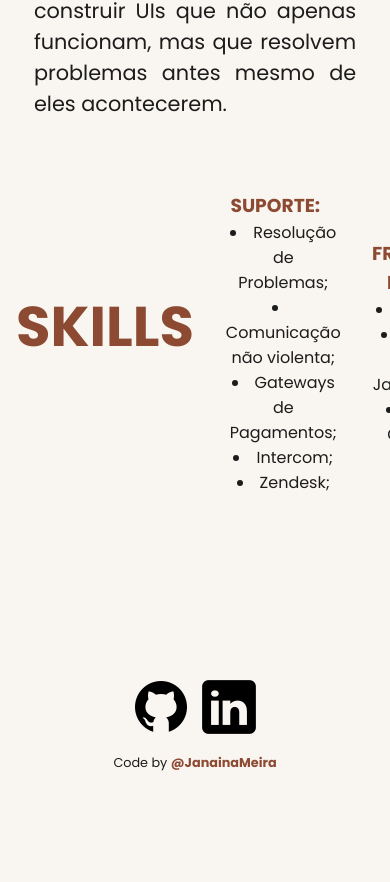
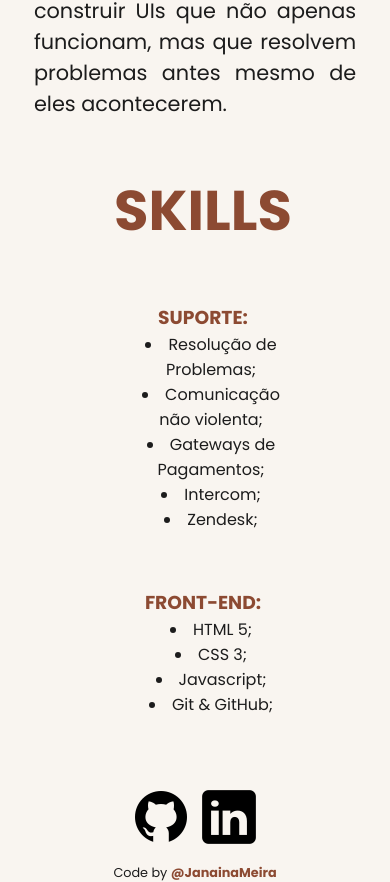
Before and after one commit to JanainaMmeira/Portifolio_Curriculo, a plain HTML site: page index.html in a window 390 px wide. Shown: the part 1678-2560 px from the top of the page. Before the commit the page ends 2450 px from the top, so only its background shows below. Drawn offline with Linux system fonts and the light colour scheme.

Commit message:
update Skills
Ajustei os skills para mobile ficarem em colunas

```diff
--- a/desktop.css
+++ b/desktop.css
@@ -201,6 +201,7 @@ header {
             grid-template-columns: repeat(3, 1fr);
             align-items: center;
             text-align: center;
+            padding-top: 4rem;
            }
 
 
@@ -213,7 +214,8 @@ header {
 
 
     .skill-area {
-        padding: 20px 0 ;}
+            padding: 20px 0 ;
+    }
 
    ul.listS > li {
             list-style: disc;
--- a/index.html
+++ b/index.html
@@ -59,7 +59,7 @@
        </section>
         <article id="skills">
 
-                    <h2>SKILLS </h2>
+                    <h2 class="skills1">SKILLS </h2>
 
                     <section class="skill-area">
                         <h3 >SUPORTE:</h3>
--- a/main.css
+++ b/main.css
@@ -69,31 +69,52 @@
   }
 
   #skills {
-    display: flex;
     gap: 1rem;
     padding-top: 3rem;
     margin-bottom: 0;
-    grid-template-columns: 1fr;
+    flex-basis: auto;
+
+    h2.skills1 {
+    grid-column-start: 2;
+    grid-row-start: auto;
+
+  }
+
+
+
 }
 
   h3 {
     text-align: center;
   }
+
   .skill-area {
+    flex-direction: row;
     gap: 0;
+    grid-row-start: auto;
+    grid-column-start: 2;
+    text-align: center;
 
   }
 
   ul.listS {
     padding-left: 1rem;
+     grid-row-start: auto;
+
 
  }
   ul.listS > li {
   font-size: 1rem;
+  grid-row: auto;
 
 }
 
+article.contatos {
+  margin-top: 3rem;
+}
+
   .contatos {
+
     img.imgc {
         width: 30px;
         height: 30px;
```
